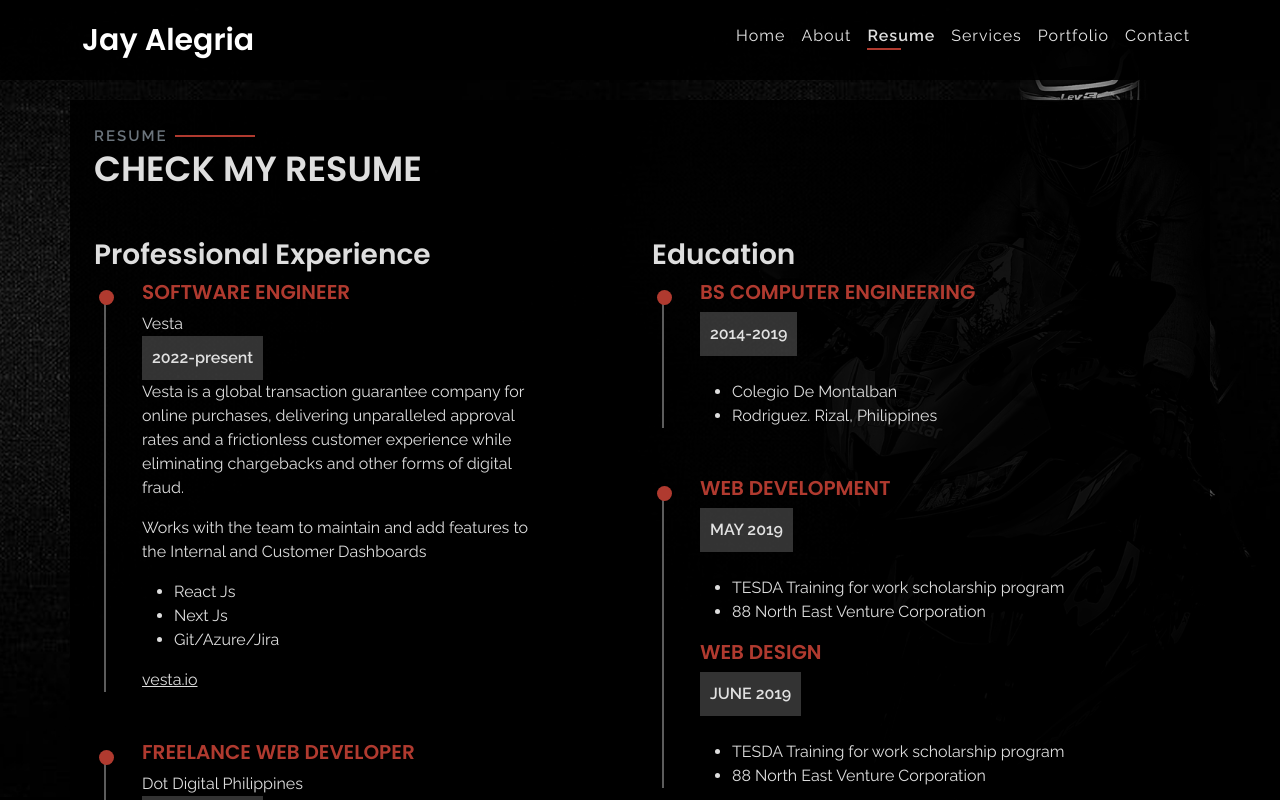
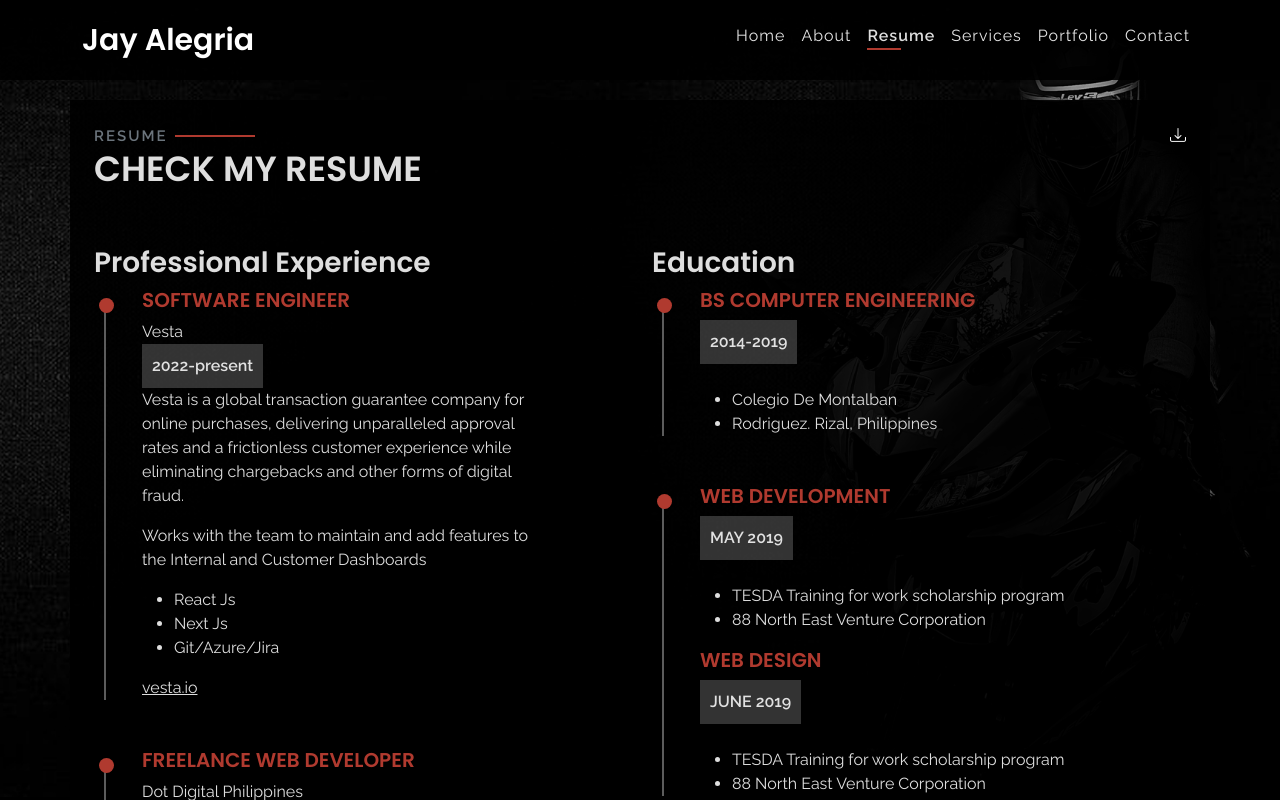
Before and after one commit to JayAlegria/Portfolio, a Gatsby site: page / in a window 1280 px wide. Both pictures are taken after a click on the link "Resume". Built offline with nearby package versions, Linux system fonts and the light colour scheme; Gatsby itself is replaced by a stand-in of ours.

Commit message:
add download button in resume

```diff
--- a/src/components/common/SectionHead.scss
+++ b/src/components/common/SectionHead.scss
@@ -1,4 +1,6 @@
 .section-title {
+  display: flex;
+    justify-content: space-between;
   h3 {
     font-size: 35px;
   }
--- a/src/components/common/SectionHead.tsx
+++ b/src/components/common/SectionHead.tsx
@@ -1,14 +1,19 @@
 import React, { FC } from 'react';
 import './SectionHead.scss';
+import { Download } from '../resume/Download';
 interface Props {
   title: string;
   subtitle: string;
+  isResume?: boolean;
 }
-export const SectionHead: FC<Props> = ({ title, subtitle }) => {
+export const SectionHead: FC<Props> = ({ title, subtitle, isResume }) => {
   return (
     <div className="section-title">
-      <p className="vertical-line">{title}</p>
-      <h3>{subtitle}</h3>
+      <div className="left">
+        <p className="vertical-line">{title}</p>
+        <h3>{subtitle}</h3>
+      </div>
+      {isResume && <Download />}
     </div>
   );
 };
--- /dev/null
+++ b/src/components/resume/Download.tsx
@@ -0,0 +1,9 @@
+import React from 'react'
+import resume from "./JayLaurenceAlegria.pdf"
+export const Download = () => {
+    return (
+        <a href={resume} target='_blank'>
+            <i className="bi mb-0 bi-download text-white"></i>
+        </a>
+    )
+}
--- a/src/components/resume/Resume.tsx
+++ b/src/components/resume/Resume.tsx
@@ -11,7 +11,7 @@ interface Props {
 export const Resume: FC<Props> = ({ styles }) => {
   return (
     <SectionWrapper name="resume" styles={styles}>
-      <SectionHead title="RESUME" subtitle="CHECK MY RESUME" />
+      <SectionHead title="RESUME" subtitle="CHECK MY RESUME" isResume />
       <div className="mt-5 row resume__row">
         <div className="col-lg-5 resume__column">
           <p className="h3">Professional Experience</p>
--- a/src/custom.d.ts
+++ b/src/custom.d.ts
@@ -13,4 +13,8 @@ declare module '*.jpg' {
   export default content;
 }
 
+declare module '*.pdf' {
+  const content: any;
+  export default content;
+}
 declare module 'react-slick';
```
Also changed, not shown: 1 other file.
